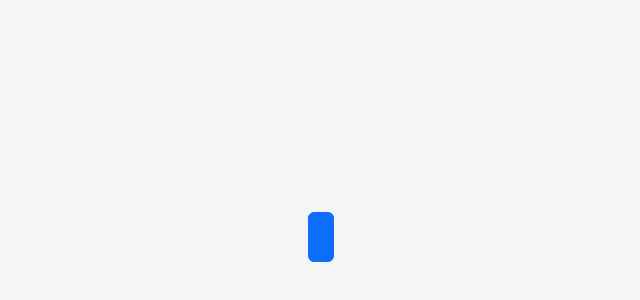
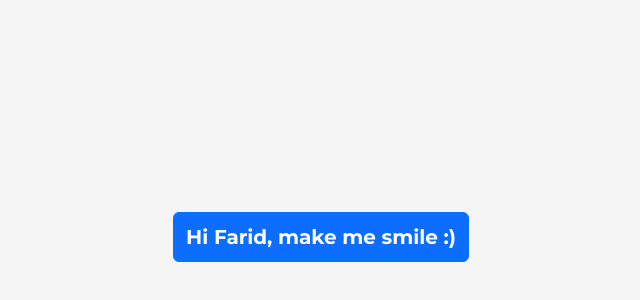
Before and after one commit to HaziqFariduddin/Ima2u, a React (Create React App) app: page / in a window 1280 px wide. Shown: the part 68-368 px from the top of the page, without its empty margins (319-959 px from the left). Built offline with nearby package versions, Linux system fonts and the light colour scheme; no server answers; the database is empty; a web font is replaced by a local one.

Commit message:
Deployed website

```diff
--- a/src/App.js
+++ b/src/App.js
@@ -200,7 +200,7 @@ setGradient(gradient);
                   marginTop:'1.875rem',
                   fontFamily: "'Montserrat', arial"
                 }} onClick={handleClick}>
-
+                  {bTexts}
                 </button>
 
           </div>
```
